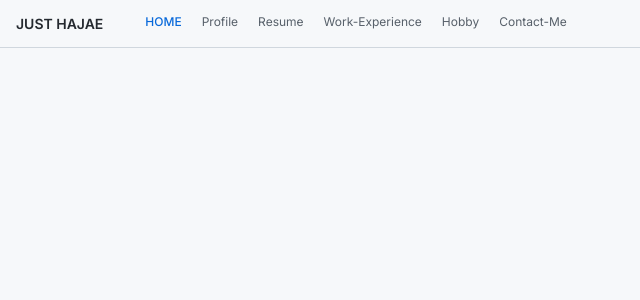
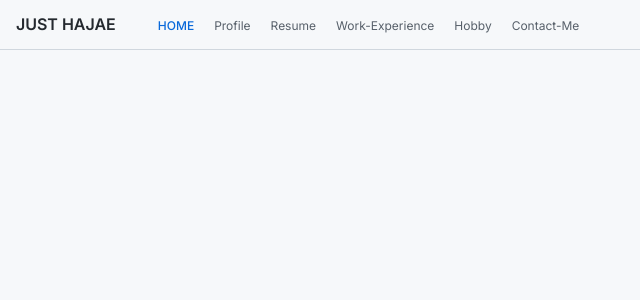
Before and after one commit to HaJaehyeong/just-hajae, a Next.js app: page / in a window 1280 px wide. Shown: the top 300 px of the page, without its empty margins (0-640 px from the left). Built offline with nearby package versions, Linux system fonts and the light colour scheme.

Commit message:
modify header: title typo

```diff
--- a/components/header/header.module.scss
+++ b/components/header/header.module.scss
@@ -12,16 +12,17 @@
   z-index: 999;
 
   &__nav {
-    @include mixin.flex(row, flex-start, flex-start, nowrap, 42px);
+    @include mixin.flex(row, flex-end, flex-start, nowrap, 42px);
     width: 100%;
     max-width: var(--ds-page-width);
 
     &__title {
-      @include mixin.text(body-md, 600);
+      @include mixin.text(body-lg, 600);
     }
 
     &__tabs {
-      @include mixin.flex(row, flex-end, flex-start, nowrap, 20px);
+      @include mixin.flex(row, center, flex-start, nowrap, 20px);
+      height: 100%;
     }
   }
 }
--- a/styles/_mixins.scss
+++ b/styles/_mixins.scss
@@ -81,6 +81,19 @@ $breakpoints: (
 }
 
 @mixin text($level, $weight: 400) {
+  @if $level == body-lg {
+    @include typo(20px, $weight);
+    @include media(laptop) {
+      @include typo(16px, $weight);
+    }
+    @include media(tablet) {
+      @include typo(15px, $weight);
+    }
+    @include media(mobile) {
+      @include typo(14px, $weight);
+    }
+  }
+
   @if $level == body-md {
     @include typo(16px, $weight);
     @include media(laptop) {
```
